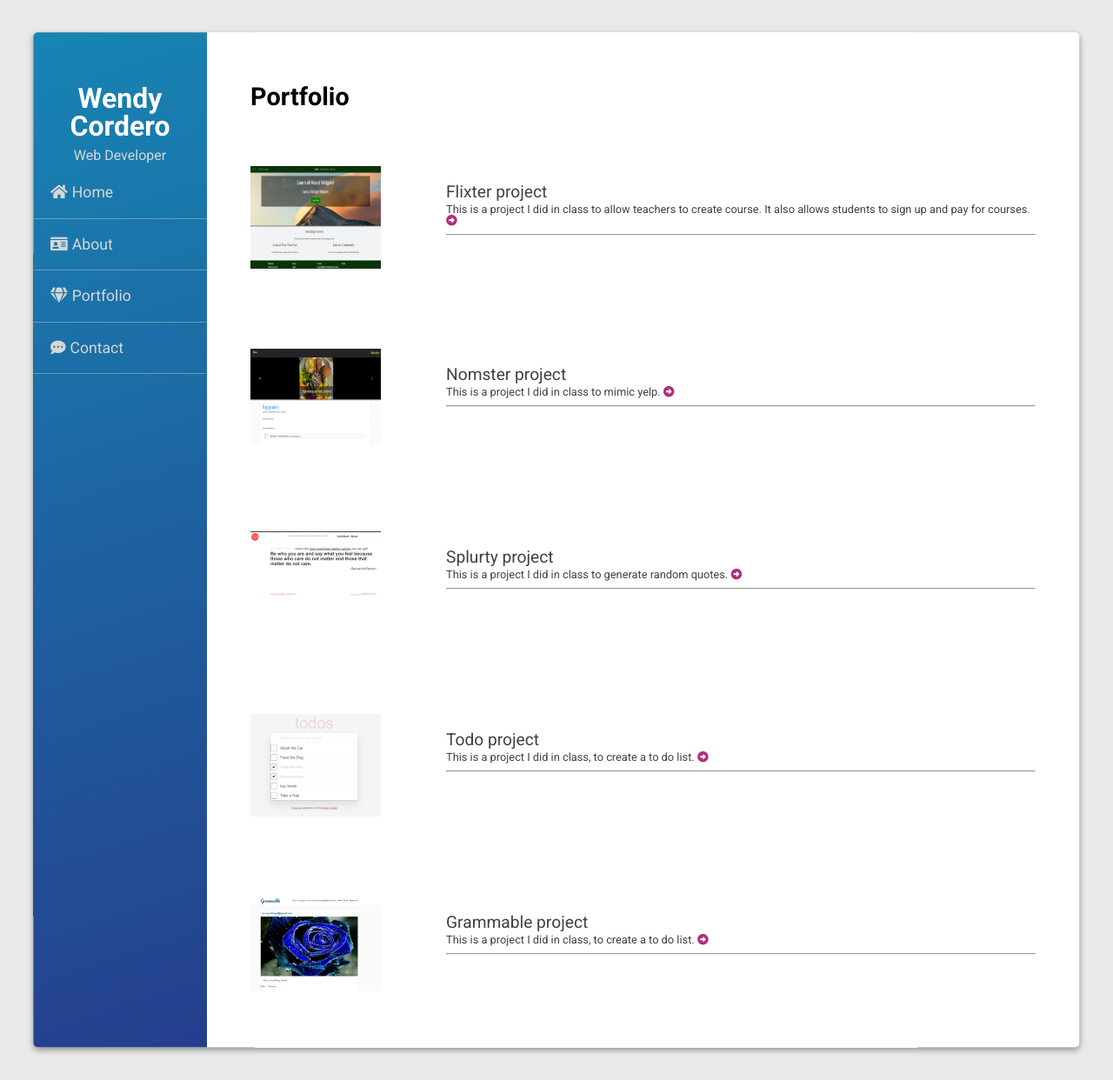
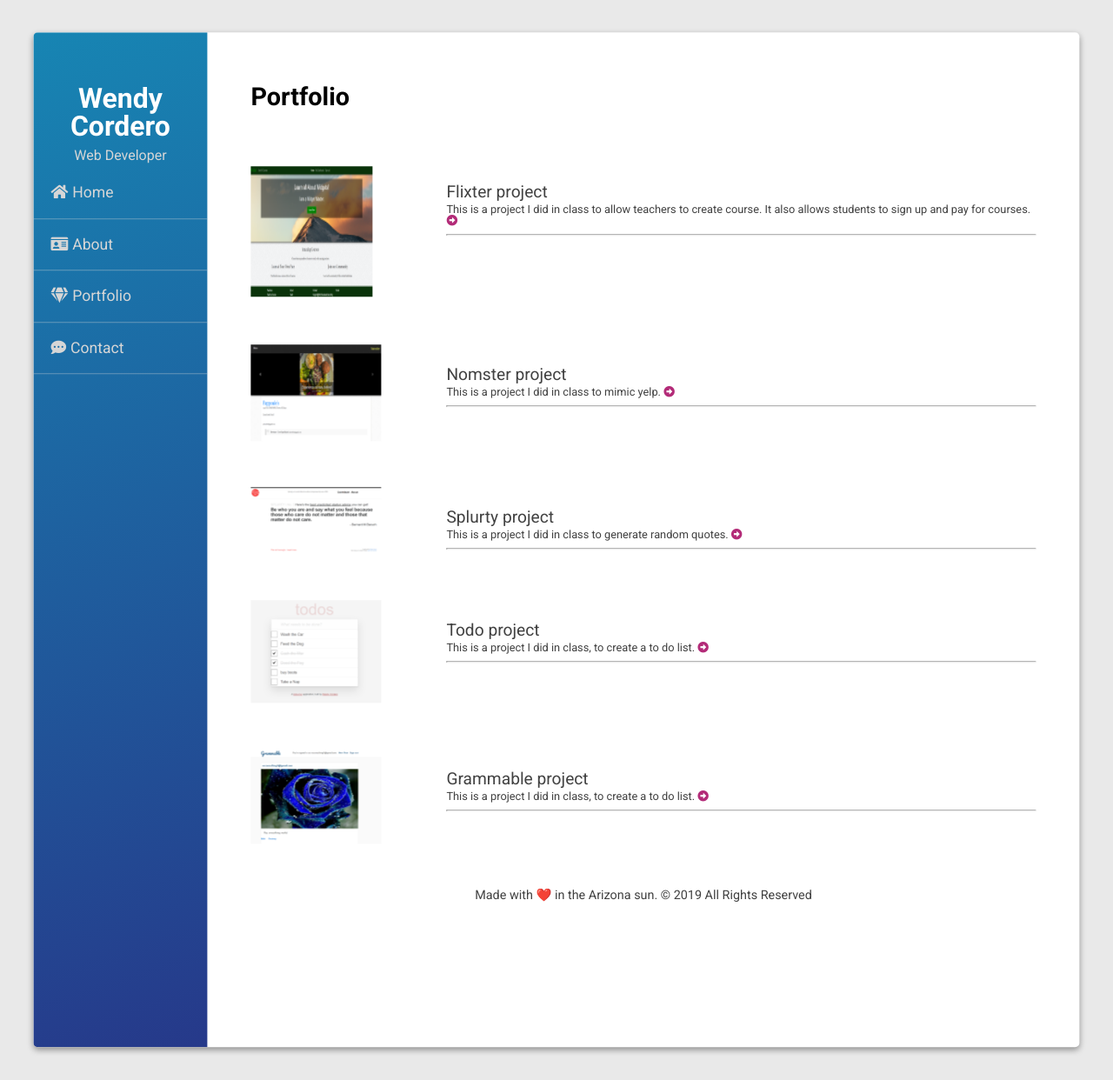
Before and after one commit to wcconsulting11/blog-wendy-cordero, a PHP site: page /portfolio.html in a window 1280 px wide. Shown: the whole page at 87% size. Run offline with PHP 8.4, Linux system fonts and the light colour scheme; some libraries are stand-ins or nearby versions.

Commit message:
image change

```diff
--- a/assets/css/style.css
+++ b/assets/css/style.css
@@ -185,7 +185,7 @@
   grid-column: span 1;
 }
 
-.portfolio-image{
+.p1-image{
   float: left;
   padding-top: 5px;
   padding-right: 5px;
--- a/portfolio.html
+++ b/portfolio.html
@@ -35,7 +35,7 @@
 
             <article class="portfolio-item">
               <div class="portfolio-image">
-                <img src="assets/images/flixter.png"/>
+                  <img class="p1-image" src="assets/images/flixter.png" />
               </div>
               <div class="portfolio-description">
                 <h2>Flixter project</h2>
```
